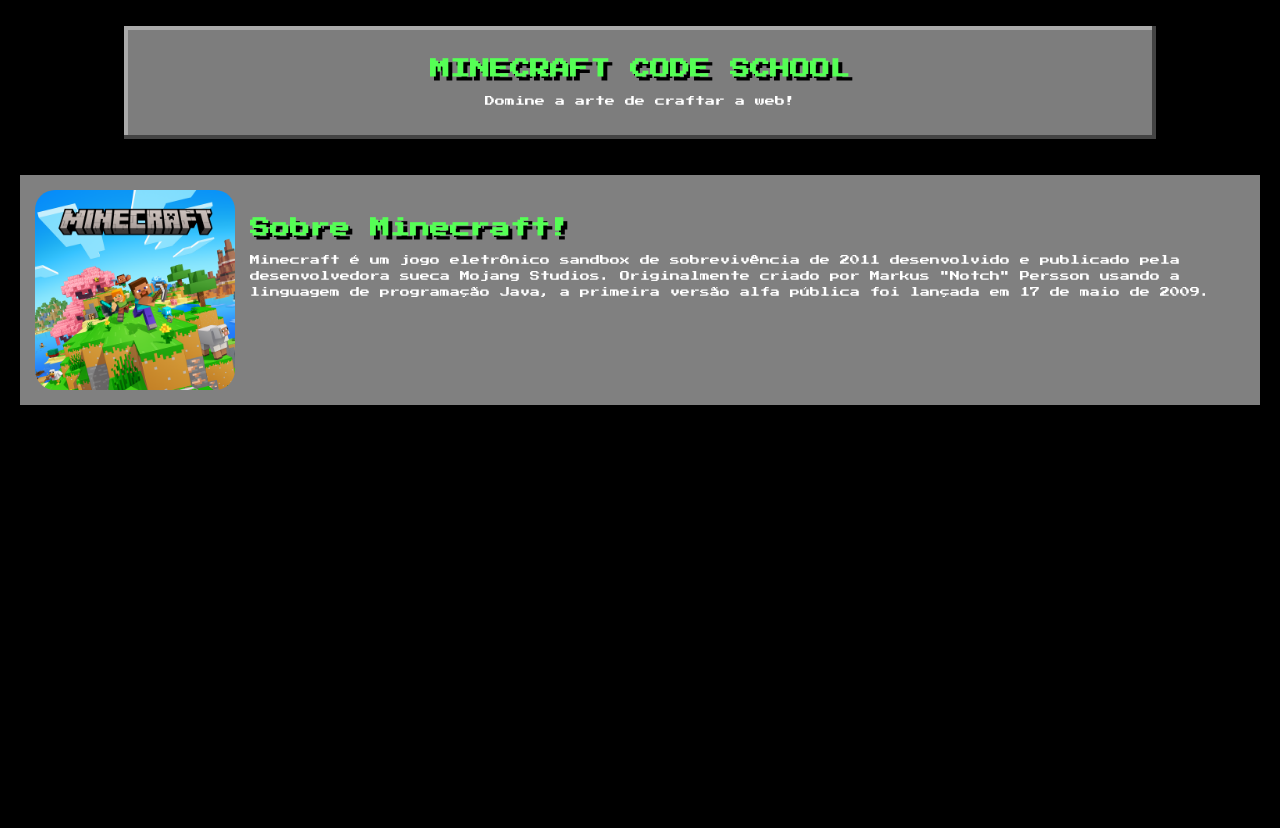
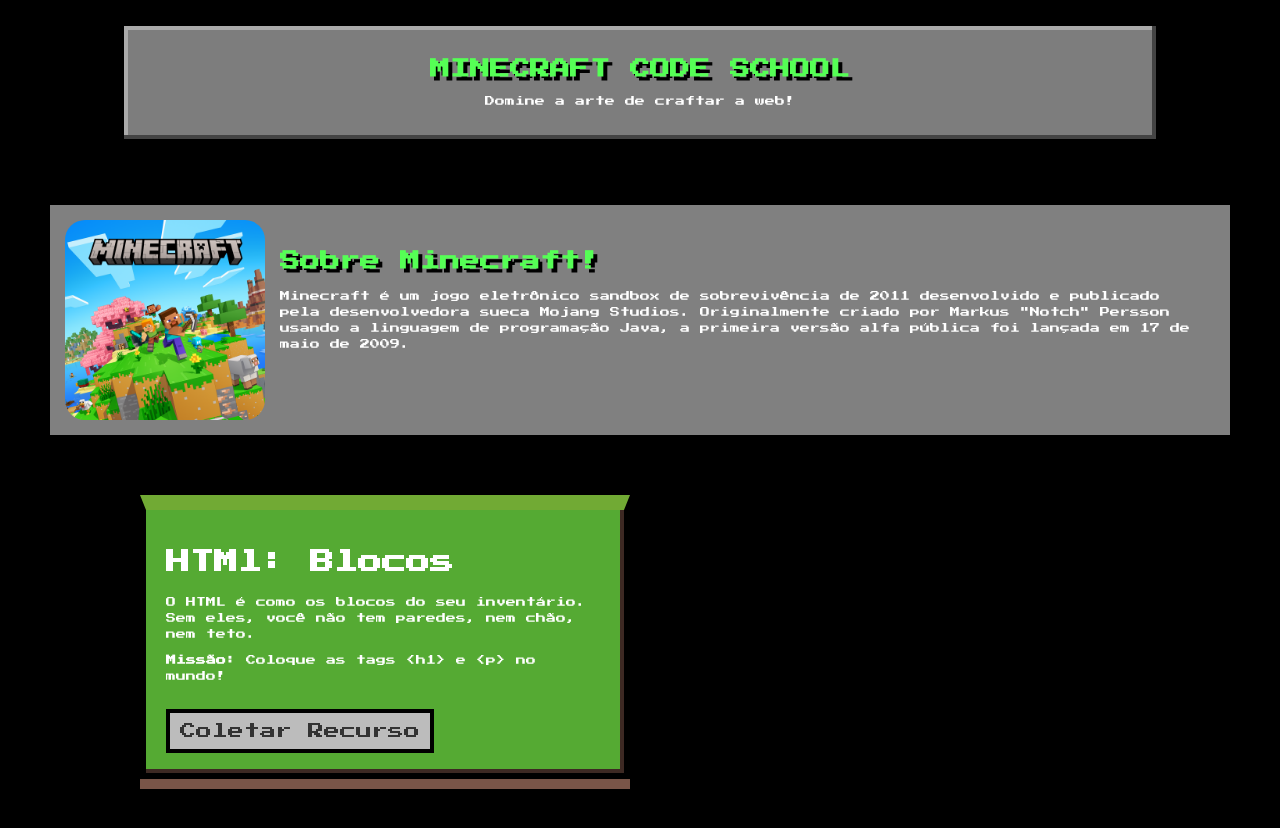
Before and after one commit to Ctrl-Play-aulas/SITE-MINECRAFT---CY28994, a plain HTML site: page index.html in a window 1280 px wide. Before the commit the page ends 800 px from the top, so only its background shows below. Drawn offline with Linux system fonts and the light colour scheme.

Commit message:
adicionamos blocos

```diff
--- a/index.html
+++ b/index.html
@@ -16,17 +16,33 @@
         <h1>MINECRAFT CODE SCHOOL</h1>
         <P>Domine a arte de craftar a web!</P>
     </header>
+    <section>
         <div class="caixa">
             <img src="img/81gsSy5r13L.png" alt="">
             <div class="caixatexto">
                 <h1>Sobre Minecraft!</h1>
                 <p>Minecraft é um jogo eletrônico sandbox de sobrevivência de 2011 desenvolvido e publicado pela
-                desenvolvedora sueca Mojang Studios. Originalmente criado por Markus "Notch" Persson usando a linguagem
+                    desenvolvedora sueca Mojang Studios. Originalmente criado por Markus "Notch" Persson usando a
+                    linguagem
                     de programação Java, a primeira versão alfa pública foi lançada em 17 de maio de 2009.</p>
                 <p></p>
+            </div>
+        </div>
+    </section>
+
+    <section>
+        <div class="container">
+            <div class="block html-block">
+                <h2>HTMl: Blocos</h2>
+                <p>O HTML é como os blocos do seu inventário. Sem eles, você não tem paredes, nem chão, nem teto.</p>
+                <p><strong>Missão:</strong> Coloque as tags &lt;h1&gt; e &lt;p&gt; no mundo!</p>
+                <a href="#" class="btn-craft">Coletar Recurso</a>
+            </div>
+
 
         </div>
-    </div>
+    </section>
+
 
 </body>
 
--- a/style.css
+++ b/style.css
@@ -55,3 +55,41 @@
     font-size: 10px;
     line-height: 1.6;
 }
+.container{
+    display: grid;
+    grid-template-columns: 1fr 1fr;
+    gap: 20px;
+    max-width: 1000px;
+
+}
+.block{
+    border: 6px solid #000;
+    padding: 20px;
+    image-rendering: pixelated;
+}
+.html-block{
+    background-color:#55aa33 ;
+    border-top: 15px solid #71aa34;
+    box-shadow: inset -4px -4px #3d2923, 0 10px 0 #795548;
+}
+
+section{
+    margin: 30px;
+}
+
+.btn-craft{
+    display: inline-block;
+    margin-top: 15px;
+    padding: 10px;
+    background-color: #bcbcbc;
+    border: 4px solid #000;
+    color:#333;
+    text-decoration: none;
+    box-shadow: inset -2px -2px #888 inset 2px 2px #fff;
+    cursor: pointer;
+
+}
+.btn-craft:hover{
+    background-color: #888;
+    color: #fff;
+}
```
Lines whose indentation alone changed are shown as unchanged.
